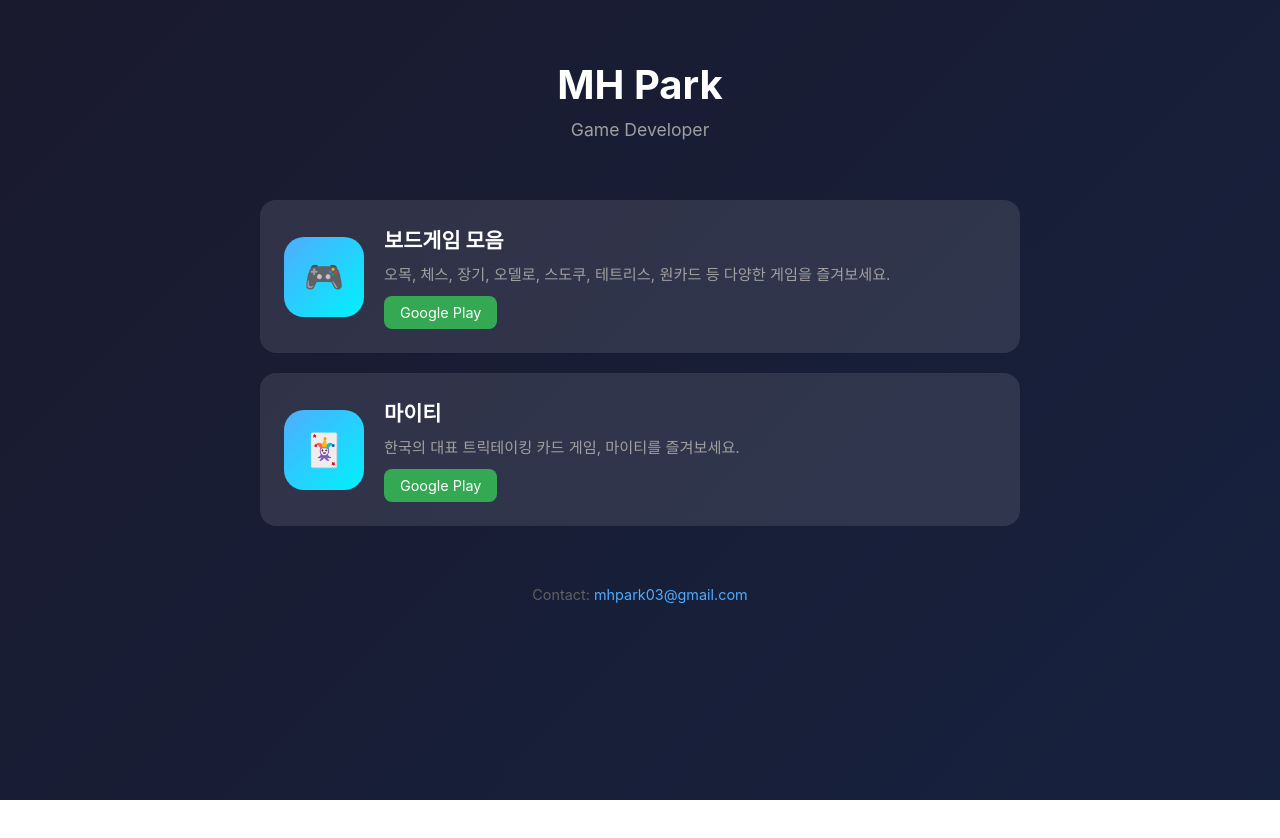
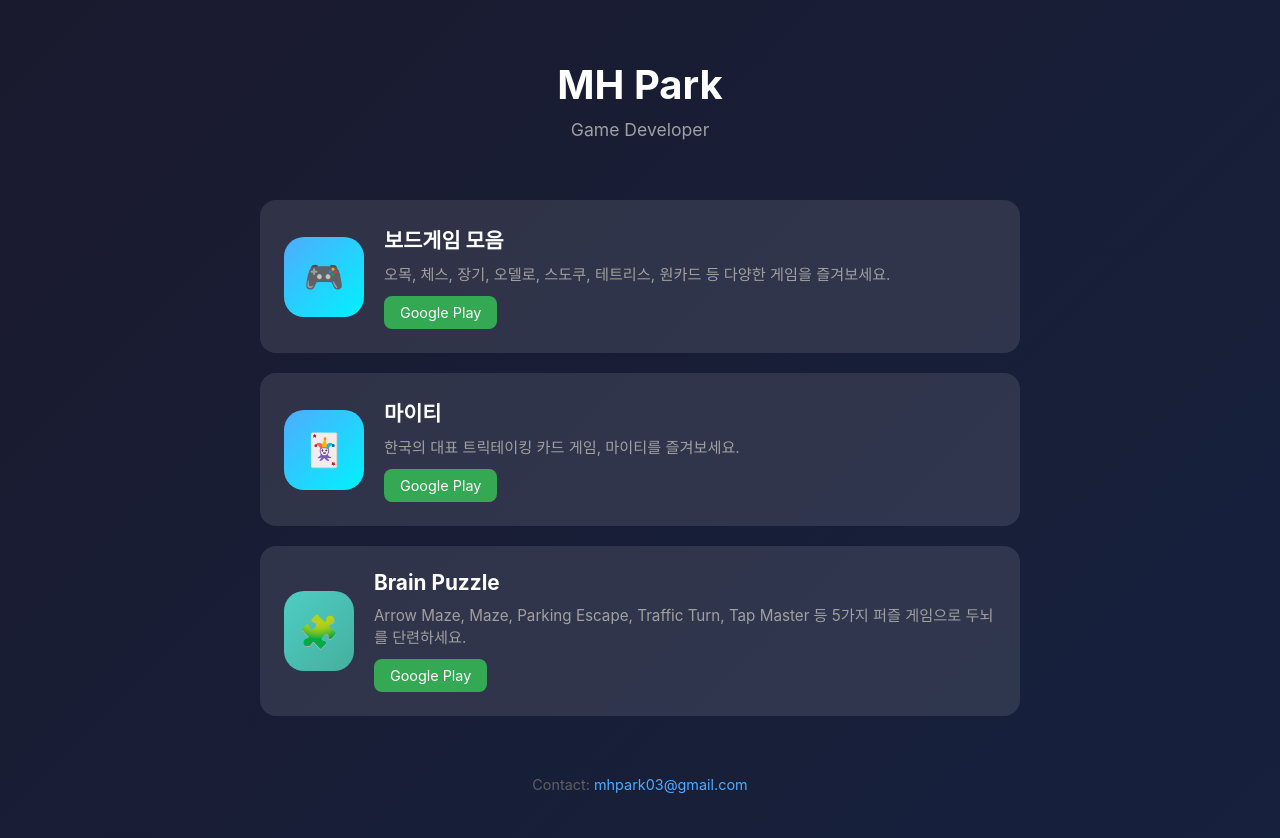
Before and after one commit to mhpark03/mhpark03.github.io, a plain HTML site: page index.html in a window 1280 px wide. Before the commit the page ends 800 px from the top, so only its background shows below. Drawn offline with Linux system fonts and the light colour scheme.

Commit message:
Brain Puzzle 앱 정보 추가
Co-Authored-By: Claude Opus 4.6 <noreply@anthropic.com>

```diff
--- a/index.html
+++ b/index.html
@@ -119,6 +119,15 @@
                     <a href="https://play.google.com/store/apps/details?id=com.mhpark.mighty" class="store-link">Google Play</a>
                 </div>
             </div>
+
+            <div class="app-card">
+                <div class="app-icon" style="background: linear-gradient(135deg, #4ECDC4 0%, #44B09E 100%);">🧩</div>
+                <div class="app-info">
+                    <h2>Brain Puzzle</h2>
+                    <p>Arrow Maze, Maze, Parking Escape, Traffic Turn, Tap Master 등 5가지 퍼즐 게임으로 두뇌를 단련하세요.</p>
+                    <a href="https://play.google.com/store/apps/details?id=com.mhpark.brainpuzzle" class="store-link">Google Play</a>
+                </div>
+            </div>
         </section>
 
         <footer>
```
